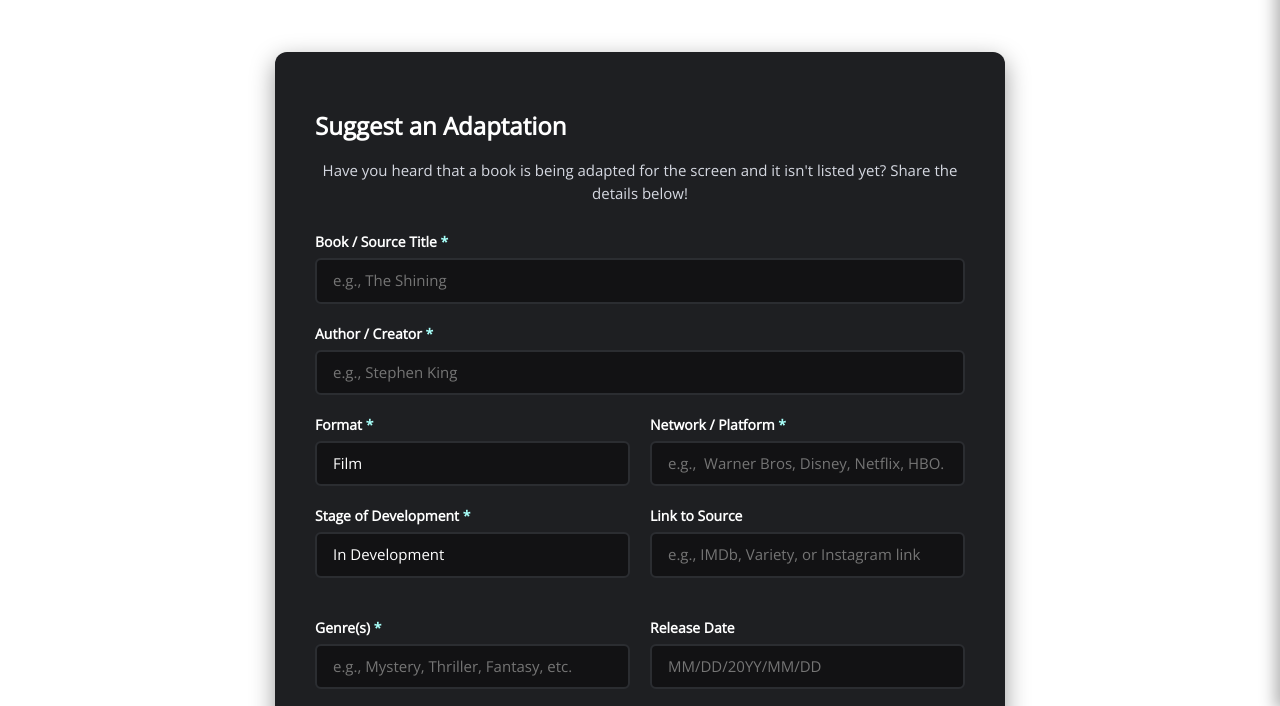
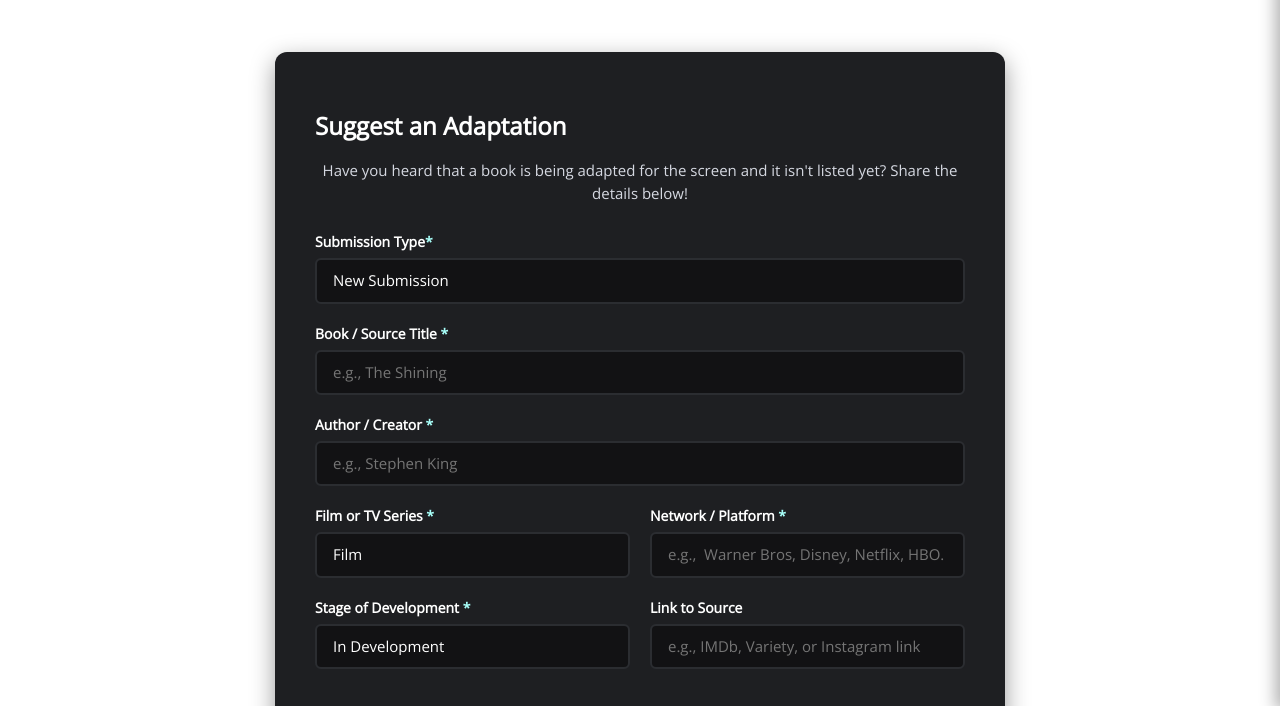
Before and after one commit to apwillow7/page-to-screen, a plain HTML site: page submit.form.html in a window 1280 px wide. Shown: the part 90-796 px from the top of the page. Drawn offline with Linux system fonts and the light colour scheme.

Commit message:
Enhance submission form with type selection
Updated the submission form to include a submission type selection and improved form structure.

```diff
--- a/submit.form.html
+++ b/submit.form.html
@@ -45,6 +45,15 @@
         <p class="form_subtitle">Have you heard that a book is being adapted for the screen and it isn't listed yet? Share the details below!</p>
 
         <form action="https://formspree.io/f/mgojkwdp" method="POST" class="native_submission_form">
+
+            <div class="form_group">
+                <label for="submission_type">Submission Type<span class="required">*</span></label>
+                <select id="submission_type" name="submission_type" required>
+                    <option value="new-adaptation">New Submission</option>
+                    <option value="upcoming-adaptation">Entry Edit</option>
+                </select>
+            </div>
+
             <div class="form_group">
                 <label for="book_title">Book / Source Title <span class="required">*</span></label>
                 <input type="text" id="book_title" name="book_title" placeholder="e.g., The Shining" required>
@@ -58,10 +67,10 @@
 
             <div class="form_row">
                 <div class="form_group">
-                    <label for="adaptation_type">Format<span class="required"> *</span></label>
+                    <label for="adaptation_type">Film or TV Series<span class="required"> *</span></label>
                     <select id="adaptation_type" name="adaptation_type">
                         <option value="movie">Film</option>
-                        <option value="tv-series">TV Series / Limited Series</option>
+                        <option value="tv-series">TV Series</option>
                     </select>
             </div>
 
```
